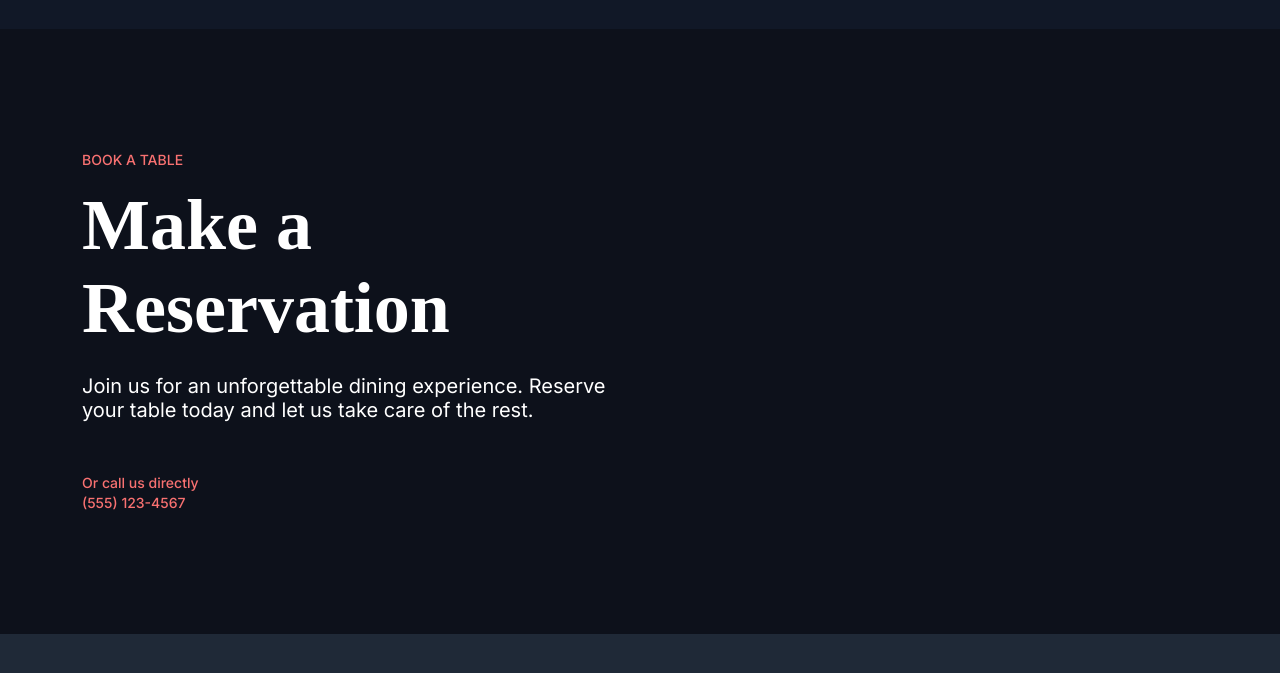
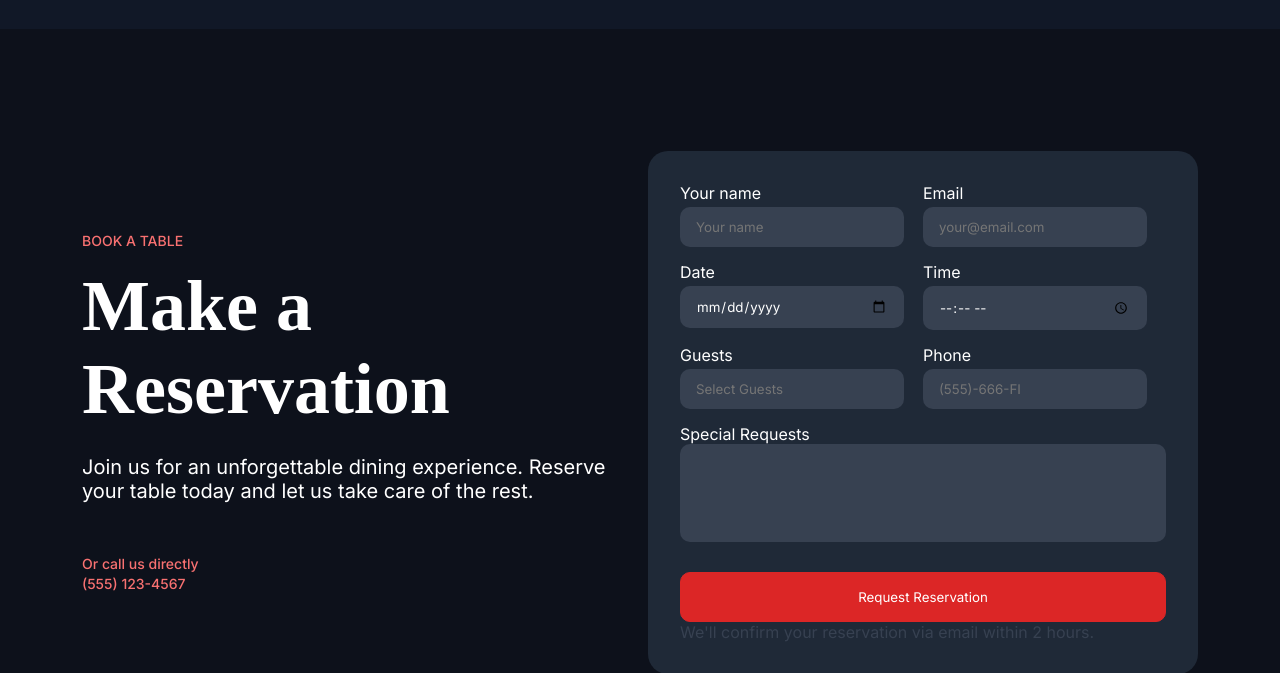
Before and after one commit to aliyevfizuli405-eng/saf, a website: page index.html in a window 1280 px wide. Shown: the part 2280-2953 px from the top of the page. Drawn offline with Linux system fonts and the light colour scheme; no server answers; some icons are missing; a web font is replaced by a local one.

Commit message:
Improving Responsiviness

```diff
--- a/src/css/main.css
+++ b/src/css/main.css
@@ -89,9 +89,9 @@
 }
 
 .story__container {
-   display: grid;
-   gap: 100px;
-   grid-template-columns: repeat(12,1fr);
+    display: grid;
+    gap: 100px;
+    grid-template-columns: repeat(12, 1fr);
 }
 
 
@@ -103,7 +103,7 @@
 
 
 .story__main__image {
-    width:100%;
+    width: 100%;
     height: auto;
     position: relative;
     top: 0%;
@@ -113,7 +113,7 @@
 }
 
 .story__sub__bg {
-    width:100%;
+    width: 100%;
     height: 65%;
     position: absolute;
     top: 10%;
@@ -123,9 +123,10 @@
 
 }
 
-.salam{
+.salam {
     grid-column: span 7;
 }
+
 .salam>* {
     text-align: left;
 }
@@ -143,15 +144,15 @@
 }
 
 .menu__container {
-    width: 1400px;
     padding: 112px 0px;
     margin: 0 auto;
     text-align: center;
 }
 
 .menu__items {
+    padding: 0px 20px;
     display: grid;
-    grid-template-columns: repeat(12,1fr);
+    grid-template-columns: repeat(12, 1fr);
     justify-content: center;
     gap: 30px;
 }
@@ -215,12 +216,11 @@
 
 .testimonials__container * {
     text-align: center;
-
 }
 
 .user__comments {
     display: grid;
-    grid-template-columns: repeat(12,1fr);
+    grid-template-columns: repeat(12, 1fr);
     gap: 1rem;
     margin-top: 45px;
 }
@@ -231,7 +231,7 @@
 }
 
 
-.testimonial__card{
+.testimonial__card {
     grid-column: span 12;
     padding: 32px;
     background-color: #0d111b;
@@ -253,37 +253,43 @@
 }
 
 .reservation__container {
-    display: flex;
+    display: grid;
+    grid-template-columns: repeat(12, 1fr);
     align-items: center;
 }
 
 .reservation__texts {
-    width: 50%;
+    grid-column: span 12;
 }
 
 .reservation__form {
-    width: 800px;
+    grid-column: span 12;
+    max-height: 800px;
     padding: 32px;
     display: flex;
-    gap: 10px;
-    justify-content: space-between;
+    gap: 4%;
     flex-wrap: wrap;
     background-color: #1f2937;
     border-radius: 20px;
+}
+
+.reservation__form div {
+    width: 100%;
 }
 
 .form__input {
     margin-top: 4px;
     margin-bottom: 15px;
     padding: 12px 16px;
-    width: 308px;
+    width: 100%;
     border-radius: 10px;
     border: none;
     background-color: #374151;
     color: white;
 }
 
-.reservation__button{
+.reservation__button {
+    margin-top: 30px;
     width: 100%;
     background-color: var(--button-red);
     padding: 16px 0px;
@@ -291,15 +297,17 @@
     color: #fff;
     border-radius: 10px;
 }
-label{
+
+label {
     color: #fff;
 }
 
-.gallery{
+.gallery {
     padding: 110px 0px;
     background-color: #1f2937;
 }
-.gallery-container > *{
+
+.gallery-container>* {
     text-align: center;
 }
 
@@ -327,19 +335,40 @@ label{
 
 
 @media screen and (min-width:630px) {
-    .menu__item{
+    .menu__item {
         grid-column: span 6;
     }
+
     .herobg___buttons {
         flex-direction: row;
     }
+
+    .form__input {
+        width: 100%;
+    }
+
+    .reservation__form div {
+        width: 46%;
+    }
 }
+
 @media screen and (min-width:992px) {
-    .menu__item{
+    .menu__item {
         grid-column: span 3;
     }
-    .menu__items{
+
+    .menu__items {
         justify-content: space-between;
     }
 
+    .reservation__texts {
+        grid-column: span 6;
+    }
+
+    .reservation__form {
+        grid-column: span 6;
+    }
+    .testimonial__card{
+        grid-column: span 4;
+    }
 }
```
Also changed, not shown: index.html (+9 -5 lines).
